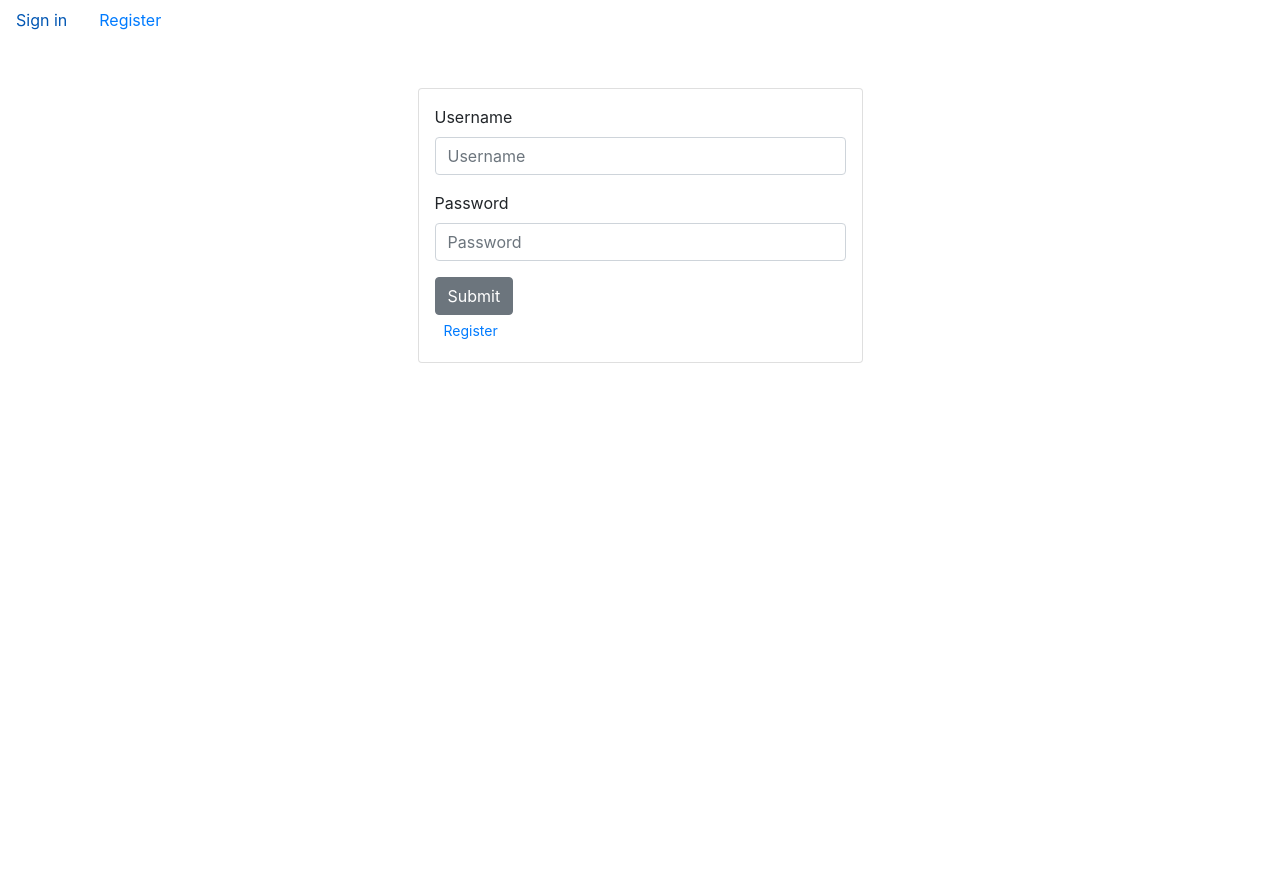
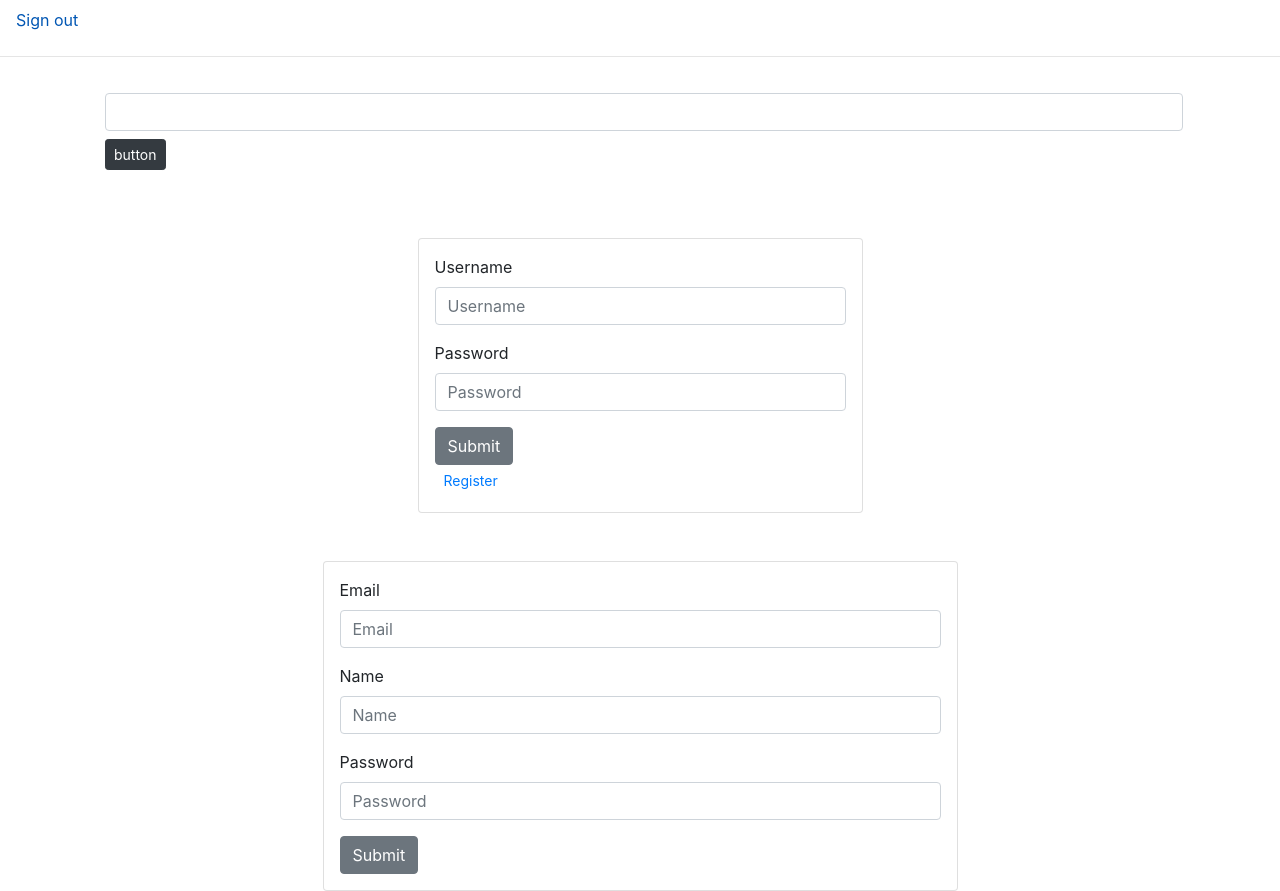
Before and after one commit to whatisthenote/image-recognition-frontend, a React (Create React App) app: page / in a window 1280 px wide. Before the commit the page ends 800 px from the top, so only its background shows below. Built offline with nearby package versions, Linux system fonts and the light colour scheme; what clarifai would draw is missing.

Commit message:
no route

```diff
--- a/src/App.js
+++ b/src/App.js
@@ -7,34 +7,15 @@ import Login from "./Login";
 export default class App extends Component {
 	constructor(props) {
 		super(props);
-		this.state = {
-			route: "signin",
-			isSignedIn: false
-		};
+		this.state = {};
 	}
-	onRouteChange = route => {
-		if (route === "signout") {
-			this.setState({ isSignedIn: false });
-		} else if (route === "home") {
-			this.setState({ isSignedIn: true });
-		}
-		this.setState({ route: route });
-	};
-
 	render() {
 		return (
 			<div>
-				<Navbar
-					isSignedIn={this.state.isSignedIn}
-					onRouteChange={this.onRouteChange}
-				/>
-				{this.state.route === "home" ? (
-					<FaceRec />
-				) : this.state.route === "signin" ? (
-					<Login onRouteChange={this.onRouteChange} />
-				) : (
-					<Register onRouteChange={this.onRouteChange} />
-				)}
+				<Navbar />
+				<FaceRec />
+				<Login />
+				<Register />
 			</div>
 		);
 	}
--- a/src/Login.js
+++ b/src/Login.js
@@ -11,7 +11,7 @@ import {
 	Card
 } from "reactstrap";
 
-export default function Register({ onRouteChange }) {
+export default function Register() {
 	return (
 		<Container>
 			<Row className="justify-content-center">
@@ -36,14 +36,8 @@ export default function Register({ onRouteChange }) {
 									placeholder="Password"
 								/>
 							</FormGroup>
-							<Button className="d-block" onClick={() => onRouteChange("home")}>
-								Submit
-							</Button>
-							<Button
-								size="sm"
-								color="link"
-								onClick={() => onRouteChange("register")}
-							>
+							<Button className="d-block">Submit</Button>
+							<Button size="sm" color="link">
 								Register
 							</Button>
 						</Form>
--- a/src/Navbar.js
+++ b/src/Navbar.js
@@ -1,28 +1,13 @@
 import React from "react";
 import { Nav, NavLink } from "reactstrap";
 
-export default function Navbar({ onRouteChange, isSignedIn }) {
-	if (isSignedIn) {
-		return (
-			<div>
-				<Nav>
-					<NavLink href="#" onClick={() => onRouteChange("signout")}>
-						Sign out
-					</NavLink>
-				</Nav>
-				<hr />
-			</div>
-		);
-	} else {
-		return (
+export default function Navbar() {
+	return (
+		<div>
 			<Nav>
-				<NavLink href="#" onClick={() => onRouteChange("signin")}>
-					Sign in
-				</NavLink>
-				<NavLink href="#" onClick={() => onRouteChange("register")}>
-					Register
-				</NavLink>
+				<NavLink href="#">Sign out</NavLink>
 			</Nav>
-		);
-	}
+			<hr />
+		</div>
+	);
 }
--- a/src/Register.js
+++ b/src/Register.js
@@ -11,7 +11,7 @@ import {
 	Card
 } from "reactstrap";
 
-export default function Register({ onRouteChange }) {
+export default function Register() {
 	return (
 		<Container>
 			<Row className="justify-content-center">
@@ -40,7 +40,7 @@ export default function Register({ onRouteChange }) {
 									placeholder="Password"
 								/>
 							</FormGroup>
-							<Button onClick={() => onRouteChange("home")}>Submit</Button>
+							<Button>Submit</Button>
 						</Form>
 					</Card>
 				</Col>
```
